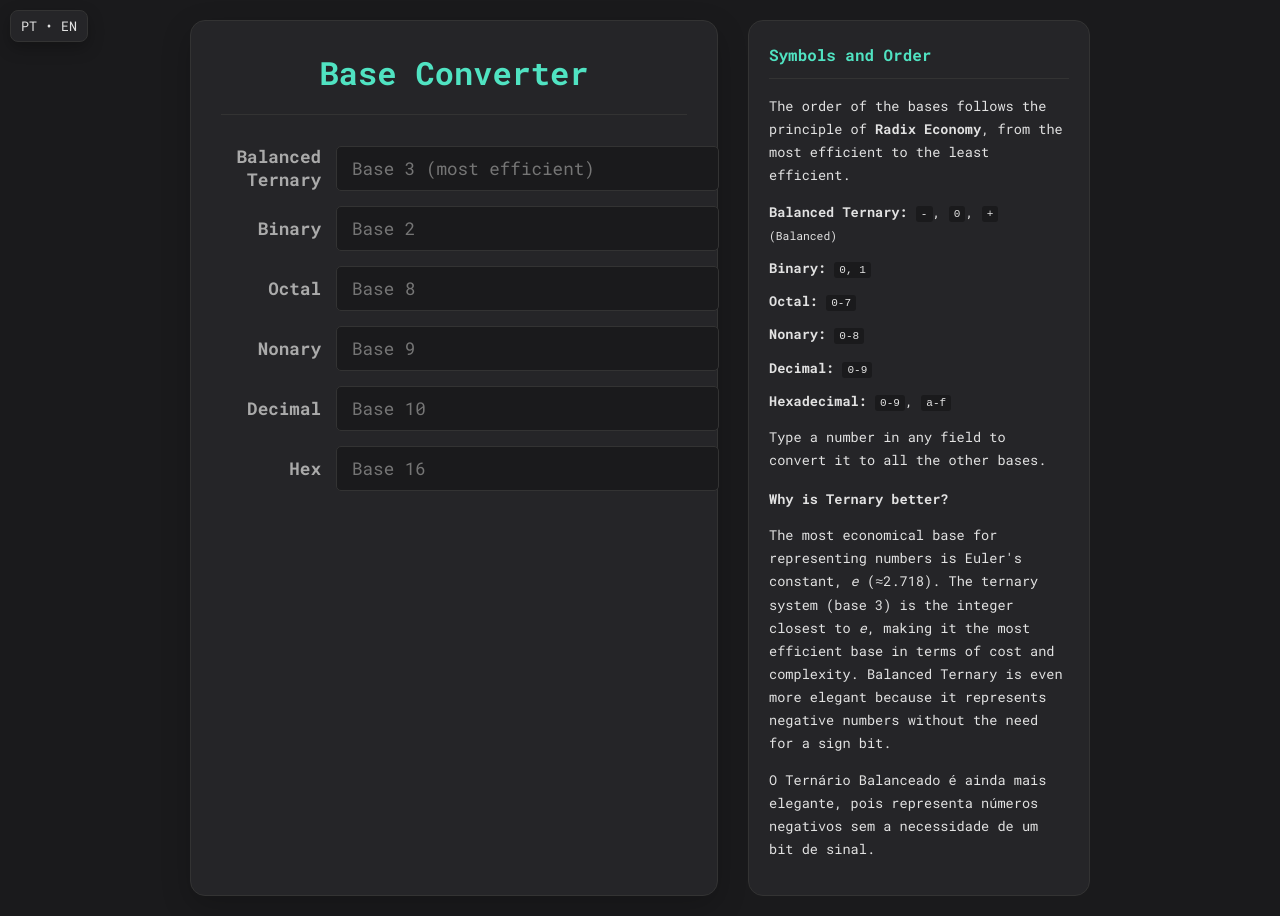
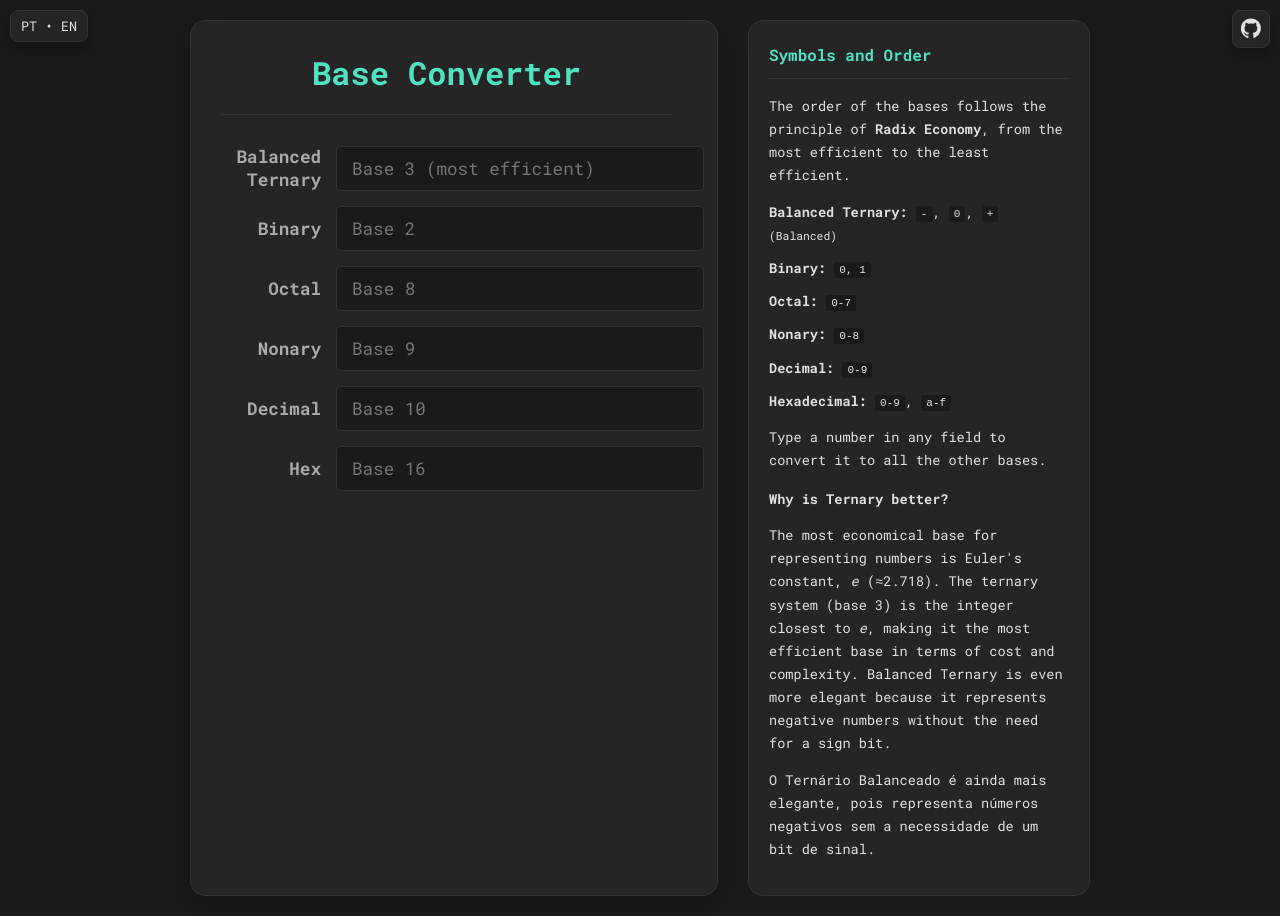
Before and after one commit to RandintN/radix-converter-balanced-trinary, a plain HTML site: page index.html in a window 1280 px wide. Drawn offline with Linux system fonts and the light colour scheme.

Commit message:
add github link

```diff
--- a/css/styles.css
+++ b/css/styles.css
@@ -54,7 +54,7 @@ body {
 
 #converter-container {
   flex-grow: 1;
-  padding: 30px;
+  padding: 30px 45px 30px 30px; /* mais espaço à direita para afastar inputs da borda */
   border: 1px solid var(--border-color);
   border-radius: 15px;
   background-color: var(--container-bg);
@@ -155,3 +155,28 @@ header h1 {
     width: 100%;
   }
 }
+
+
+/* GitHub link button (top-right) */
+#github-link {
+  position: fixed;
+  top: 10px;
+  right: 10px;
+  z-index: 1000;
+  display: inline-flex;
+  align-items: center;
+  justify-content: center;
+  width: 36px;
+  height: 36px;
+  background: var(--container-bg);
+  color: var(--text-color);
+  border: 1px solid var(--border-color);
+  border-radius: 8px;
+  box-shadow: 0 6px 16px rgba(0,0,0,0.25);
+  text-decoration: none;
+}
+
+#github-link:hover {
+  border-color: var(--accent-color);
+  color: var(--accent-color);
+}
--- a/index.html
+++ b/index.html
@@ -13,11 +13,16 @@
   <link rel="preconnect" href="https://fonts.googleapis.com">
   <link rel="preconnect" href="https://fonts.gstatic.com" crossorigin>
   <link href="https://fonts.googleapis.com/css2?family=Roboto+Mono:wght@300;400;700&display=swap" rel="stylesheet">
-  <link rel="stylesheet" href="css\styles.css">
+  <link rel="stylesheet" href="css/styles.css">
 </head>
 <body>
 
 <button id="lang-toggle" aria-label="Alternar idioma">PT • EN</button>
+<a id="github-link" href="https://github.com/RandintN/radix-converter-balanced-trinary" aria-label="Abrir repositório no GitHub" title="Abrir repositório no GitHub" target="_blank" rel="noopener noreferrer">
+  <svg width="22" height="22" viewBox="0 0 24 24" fill="currentColor" aria-hidden="true" focusable="false">
+    <path d="M12 .5C5.73.5.99 5.24.99 11.51c0 4.85 3.15 8.96 7.51 10.41.55.1.75-.24.75-.53 0-.26-.01-1.13-.02-2.05-3.05.66-3.7-1.3-3.7-1.3-.5-1.27-1.22-1.6-1.22-1.6-.99-.68.08-.66.08-.66 1.1.08 1.67 1.13 1.67 1.13.98 1.67 2.57 1.19 3.2.91.1-.71.38-1.19.69-1.47-2.43-.28-4.98-1.21-4.98-5.36 0-1.18.42-2.14 1.12-2.89-.11-.28-.48-1.42.11-2.96 0 0 .91-.29 2.98 1.11a10.36 10.36 0 0 1 5.42 0c2.07-1.4 2.98-1.11 2.98-1.11.59 1.54.22 2.68.11 2.96.69.75 1.12 1.71 1.12 2.89 0 4.16-2.56 5.07-4.99 5.35.39.33.74.97.74 1.96 0 1.41-.01 2.54-.01 2.89 0 .29.2.64.76.53 4.36-1.45 7.5-5.56 7.5-10.41C23 5.24 18.27.5 12 .5z"/>
+  </svg>
+</a>
 
 <div id="main-container">
   <div id="converter-container">
@@ -62,6 +67,6 @@
   </div>
 </div>
 
-<script src="javascript\app.js"></script>
+<script src="javascript/app.js"></script>
 </body>
 </html>
```
